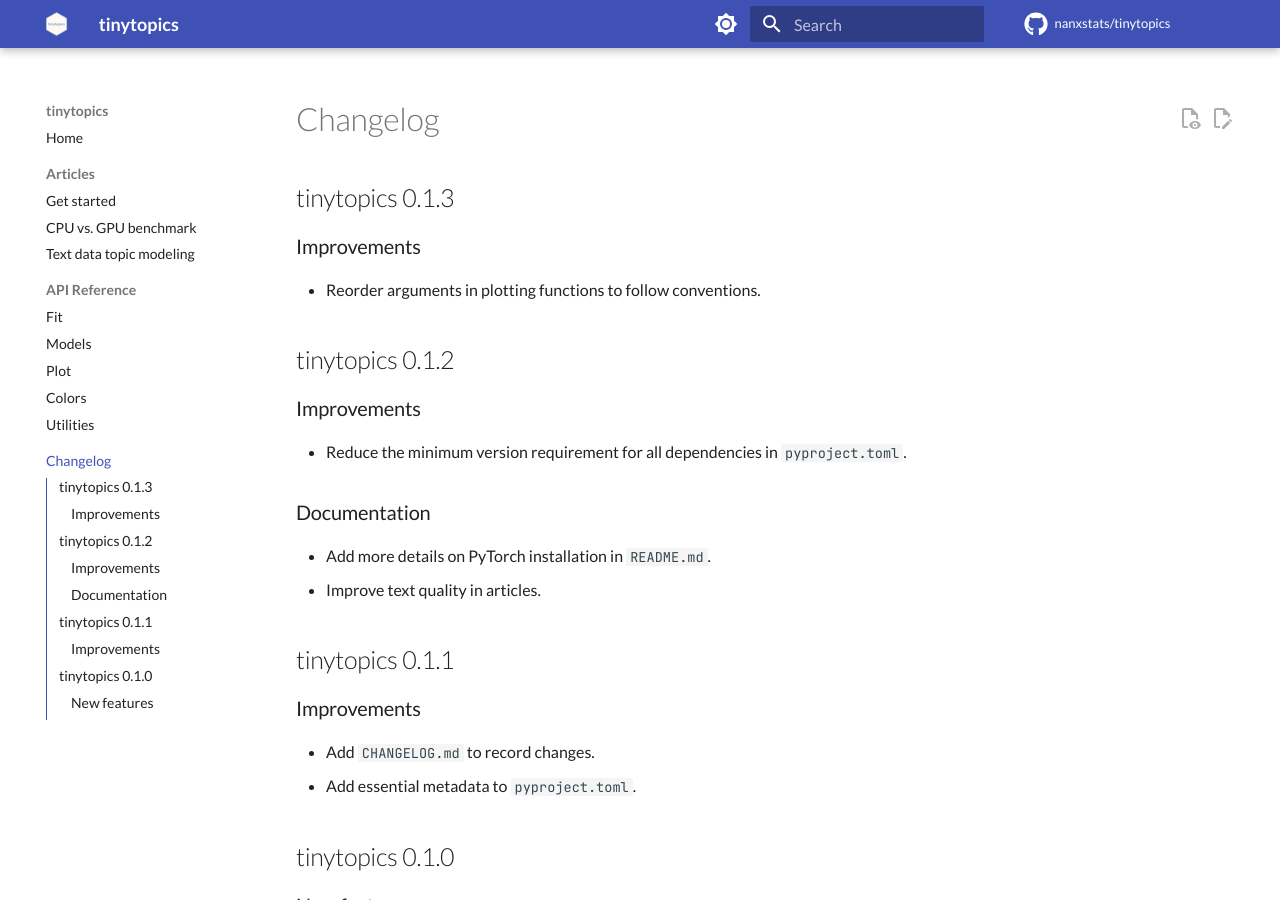
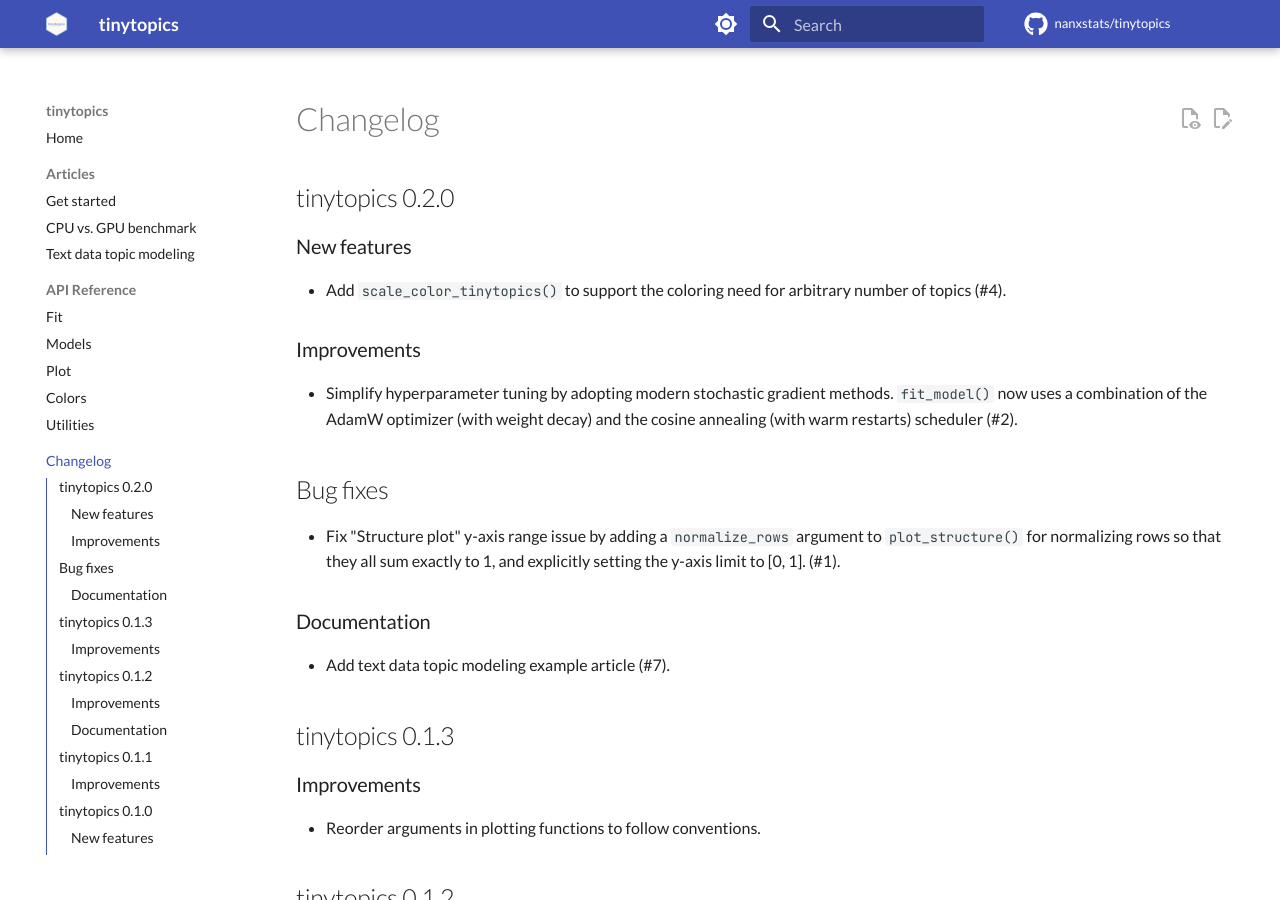
Before and after one commit to nanxstats/tinytopics, an MkDocs documentation site: the page built from docs/changelog.md, in a window 1280 px wide and 900 px high. Built offline with MkDocs 1.6.1 and Material for MkDocs 9.7.7, drawn with Linux system fonts in a browser that asks for light colours; comment, search, counter and statistics services are not loaded.

Commit message:
Update news for v0.2.0

```diff
--- a/docs/changelog.md
+++ b/docs/changelog.md
@@ -1,4 +1,27 @@
 # Changelog
+
+## tinytopics 0.2.0
+
+### New features
+
+- Add `scale_color_tinytopics()` to support the coloring need for
+  arbitrary number of topics (#4).
+
+### Improvements
+
+- Simplify hyperparameter tuning by adopting modern stochastic gradient methods.
+  `fit_model()` now uses a combination of the AdamW optimizer (with weight
+  decay) and the cosine annealing (with warm restarts) scheduler (#2).
+
+## Bug fixes
+
+- Fix "Structure plot" y-axis range issue by adding a `normalize_rows` argument
+  to `plot_structure()` for normalizing rows so that they all sum exactly to 1,
+  and explicitly setting the y-axis limit to [0, 1]. (#1).
+
+### Documentation
+
+- Add text data topic modeling example article (#7).
 
 ## tinytopics 0.1.3
 
```
Also changed, not shown: CHANGELOG.md (+23 -0 lines).
